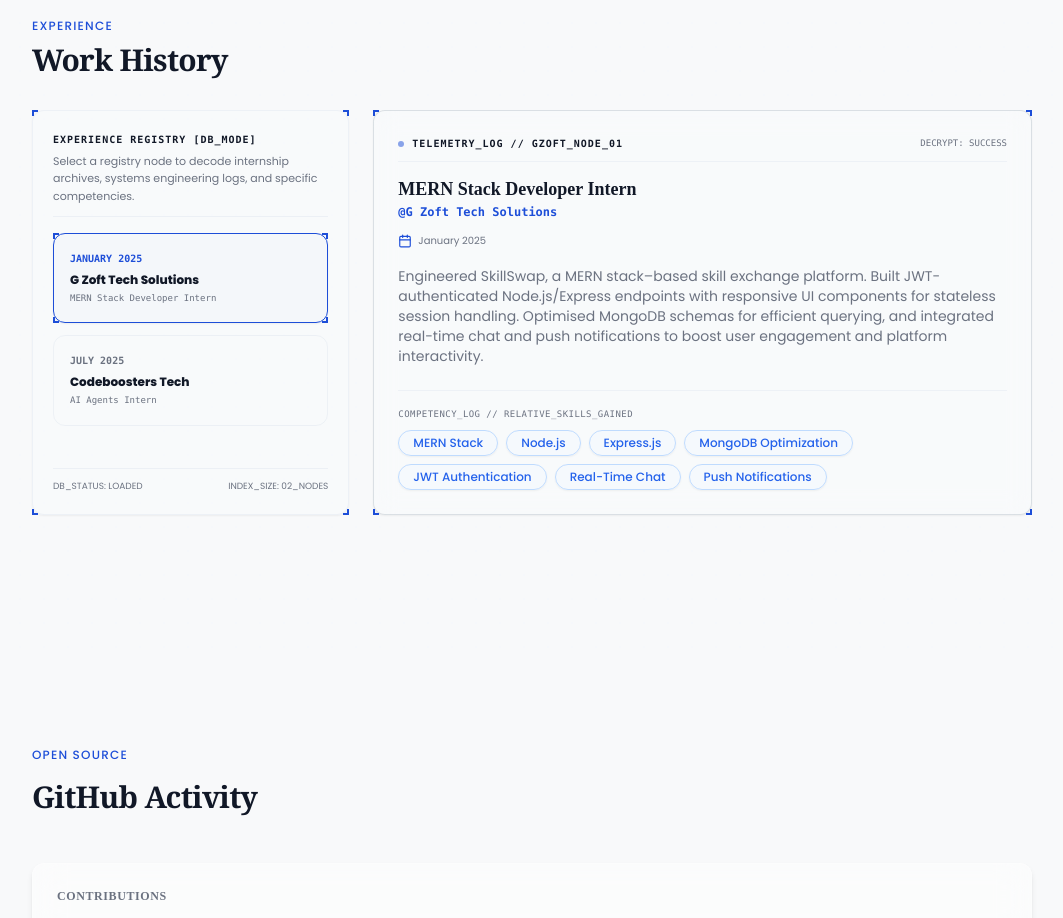
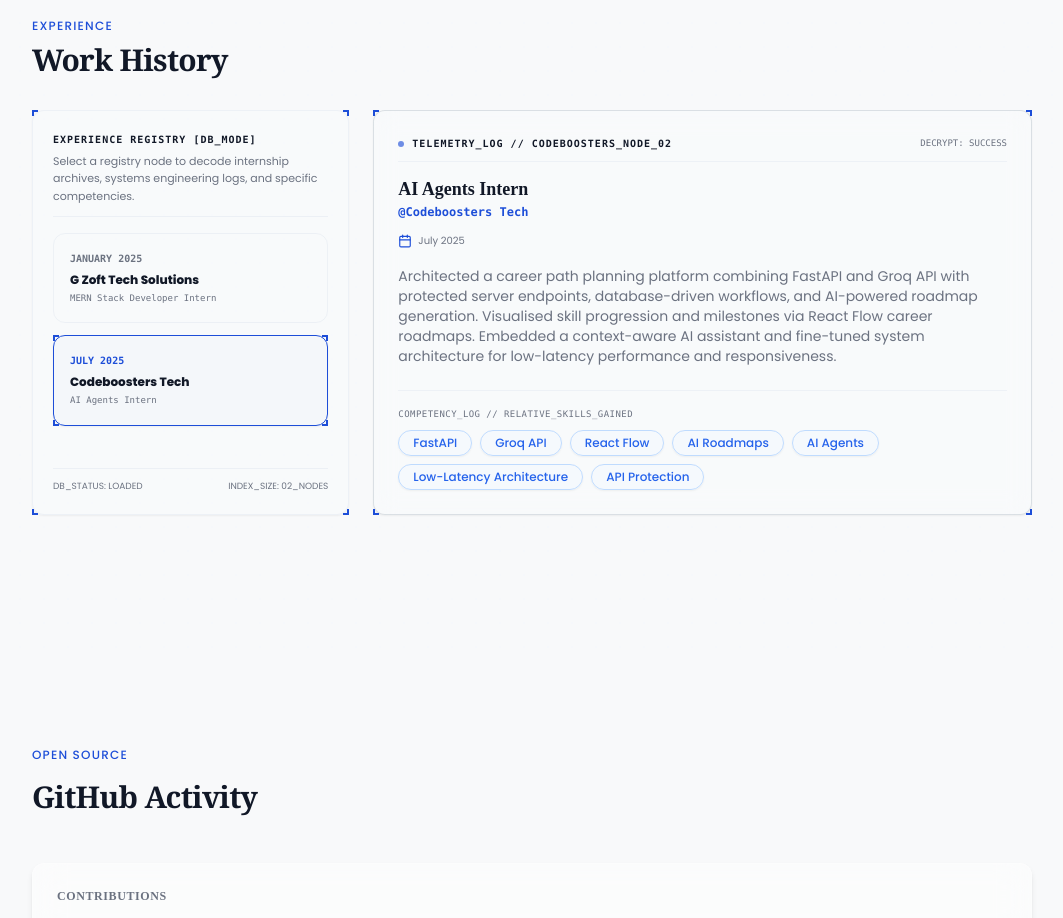
Before and after one commit to ragavan28v/ragavan.dev, a React (Vite) app: page / in a window 1280 px wide. Shown: the part 6400-7318 px from the top of the page, without its empty margins (160-1223 px from the left). Built offline with nearby package versions, Linux system fonts and the light colour scheme; a web font is replaced by a local one.

Commit message:
feat: Add auto looping interval to Experience timeline nodes

```diff
--- a/src/components/Experience.jsx
+++ b/src/components/Experience.jsx
@@ -1,4 +1,4 @@
-import React, { useState } from 'react';
+import React, { useState, useEffect } from 'react';
 import { motion, AnimatePresence } from 'framer-motion';
 import { Calendar } from 'lucide-react';
 import useInView from '../hooks/useInView';
@@ -26,6 +26,14 @@ const experiences = [
 export default function Experience() {
   const { ref, controls } = useInView();
   const [activeIndex, setActiveIndex] = useState(0);
+
+  // Auto loop chronology nodes every 6 seconds (resets on manual tab click)
+  useEffect(() => {
+    const timer = setInterval(() => {
+      setActiveIndex((prev) => (prev + 1) % experiences.length);
+    }, 6000);
+    return () => clearInterval(timer);
+  }, [activeIndex]);
 
   return (
     <section id="experience" className="section-shell min-h-[85vh] lg:min-h-screen flex items-center bg-surface scroll-mt-0 relative overflow-hidden py-10 lg:py-16">
```
